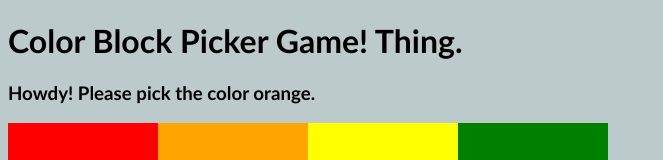
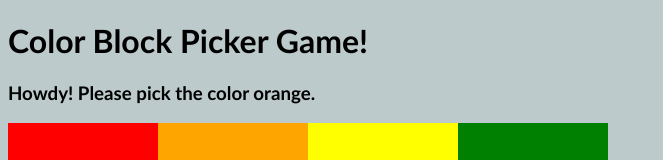
Before and after one commit to thisisserious/colorBlockPicker, a plain HTML site: page index.html in a window 1280 px wide. Shown: the top 160 px of the page, without its empty margins (0-663 px from the left). Drawn offline with Linux system fonts and the light colour scheme.

Commit message:
update title

```diff
--- a/index.html
+++ b/index.html
@@ -9,7 +9,7 @@
   </head>
   <body>
     <main id="app">
-      <div id ="title"><h1>Color Block Picker Game! Thing.</h1>
+      <div id ="title"><h1>Color Block Picker Game!</h1>
         <!-- <h2>Choose the color: <span id="correct-color"></span></h2> -->
         <!-- <h3 id="message"></h3> -->
         <div id='color'></div>
```
